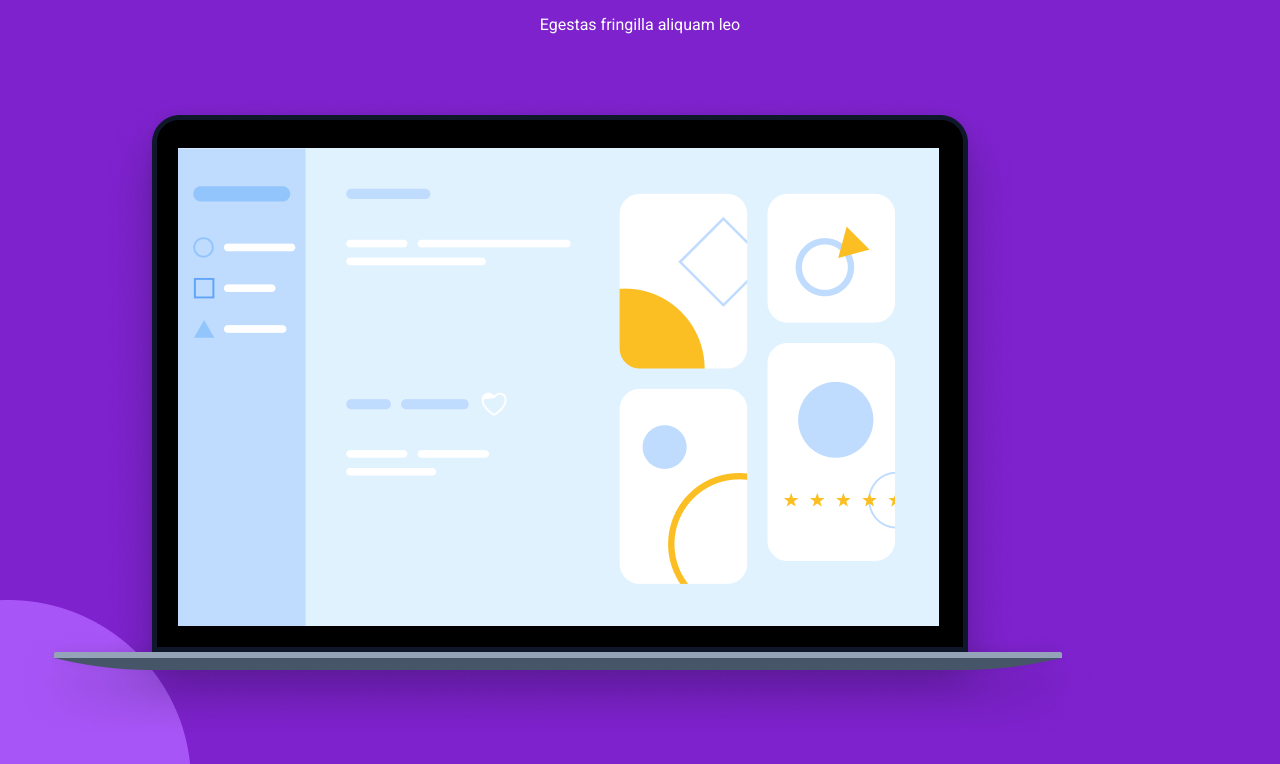
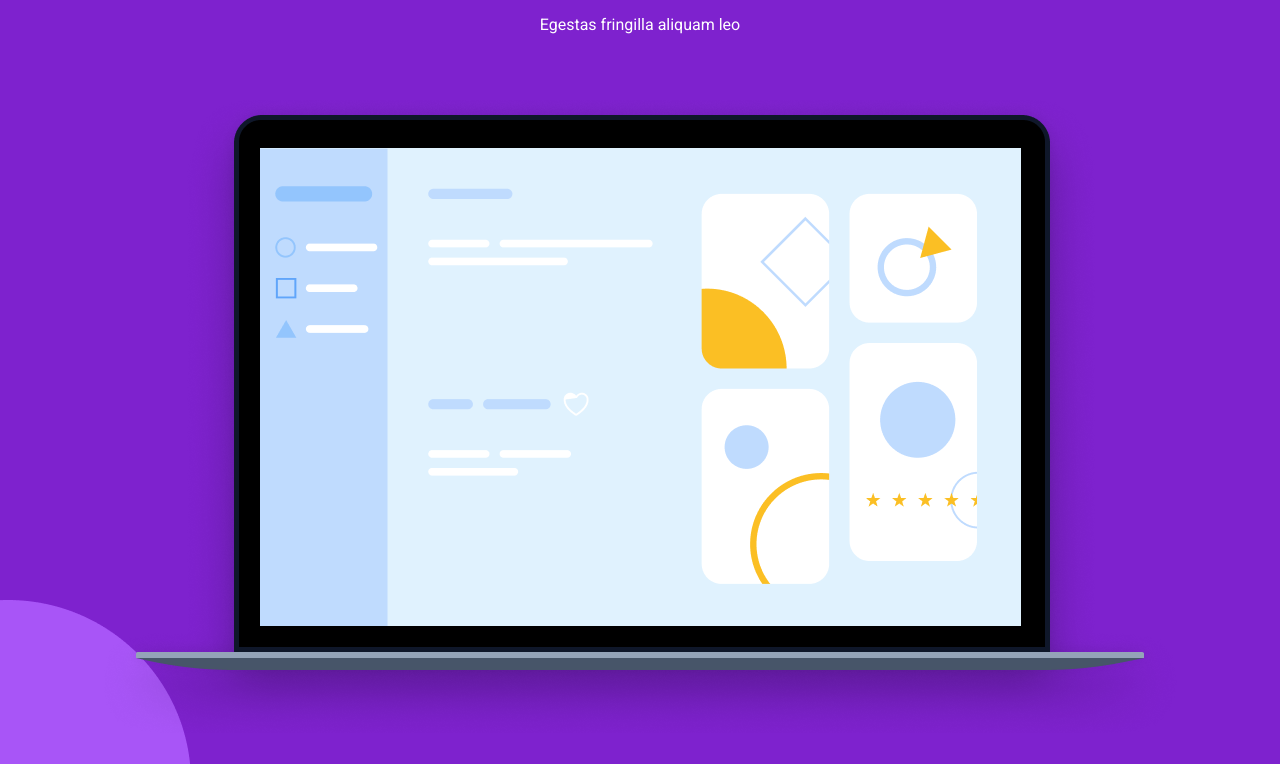
Before and after one commit to Breno-Mateus/buzzvel-test, a React (Vite) app: page / in a window 1280 px wide. Shown: the part 5372-6136 px from the top of the page. Built offline with nearby package versions, Linux system fonts and the light colour scheme.

Commit message:
fix: section6

```diff
--- a/src/components/section6/index.tsx
+++ b/src/components/section6/index.tsx
@@ -24,7 +24,7 @@
                 </div>
             </div>
 
-            <div className="z-10">
+            <div className="z-10 flex items-center justify-center">
                 <img src={Macbook}/>
             </div>
         </section>
```
